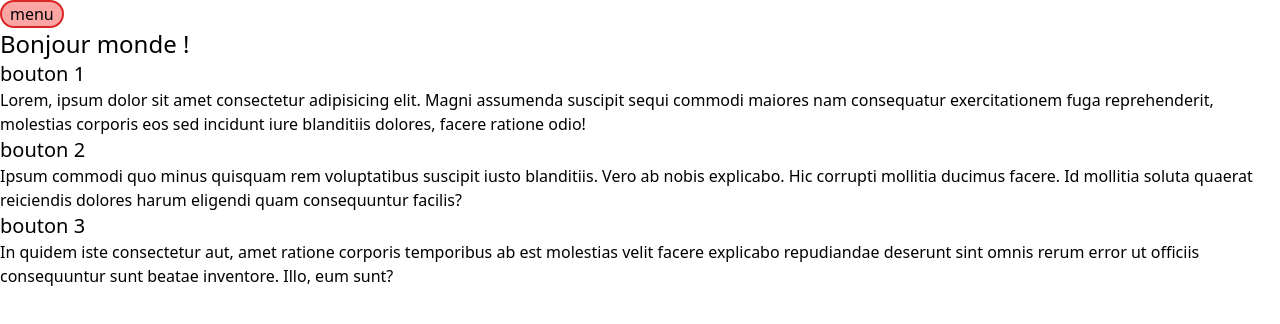
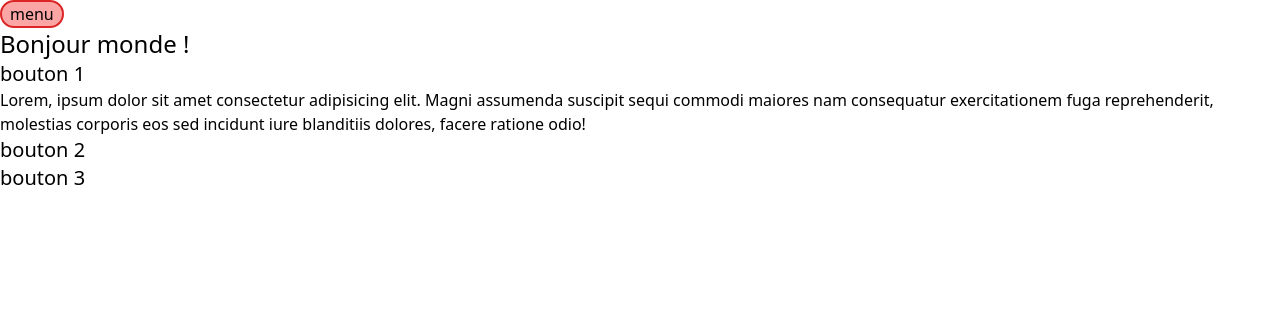
Before and after one commit to MMI-SAE-203/r213-2024-pracht-tp1-Imadecrypte, a Vue app: page / in a window 1280 px wide. Shown: the top 324 px of the page. Built offline with nearby package versions, Linux system fonts and the light colour scheme.

Commit message:
boutons avec v-show ajoutés

```diff
--- a/src/pages/index.vue
+++ b/src/pages/index.vue
@@ -1,28 +1,29 @@
 <script setup lang="ts">
-//
+import { ref } from 'vue'
+const sectionOpen = ref(1)
 </script>
 
 <template>
   <h1 class="text-2xl">Bonjour monde !</h1>
   <section>
-    <button class="text-xl">bouton 1</button>
-    <p>
+    <button class="text-xl" @pointerdown="sectionOpen = 1">bouton 1</button>
+    <p v-show="sectionOpen === 1">
       Lorem, ipsum dolor sit amet consectetur adipisicing elit. Magni assumenda suscipit sequi
       commodi maiores nam consequatur exercitationem fuga reprehenderit, molestias corporis eos sed
       incidunt iure blanditiis dolores, facere ratione odio!
     </p>
   </section>
   <section>
-    <button class="text-xl">bouton 2</button>
-    <p>
+    <button class="text-xl" @pointerdown="sectionOpen = 2">bouton 2</button>
+    <p v-show="sectionOpen === 2">
       Ipsum commodi quo minus quisquam rem voluptatibus suscipit iusto blanditiis. Vero ab nobis
       explicabo. Hic corrupti mollitia ducimus facere. Id mollitia soluta quaerat reiciendis dolores
       harum eligendi quam consequuntur facilis?
     </p>
   </section>
   <section>
-    <button class="text-xl">bouton 3</button>
-    <p>
+    <button class="text-xl" @pointerdown="sectionOpen = 3">bouton 3</button>
+    <p v-show="sectionOpen === 3">
       In quidem iste consectetur aut, amet ratione corporis temporibus ab est molestias velit facere
       explicabo repudiandae deserunt sint omnis rerum error ut officiis consequuntur sunt beatae
       inventore. Illo, eum sunt?
```
